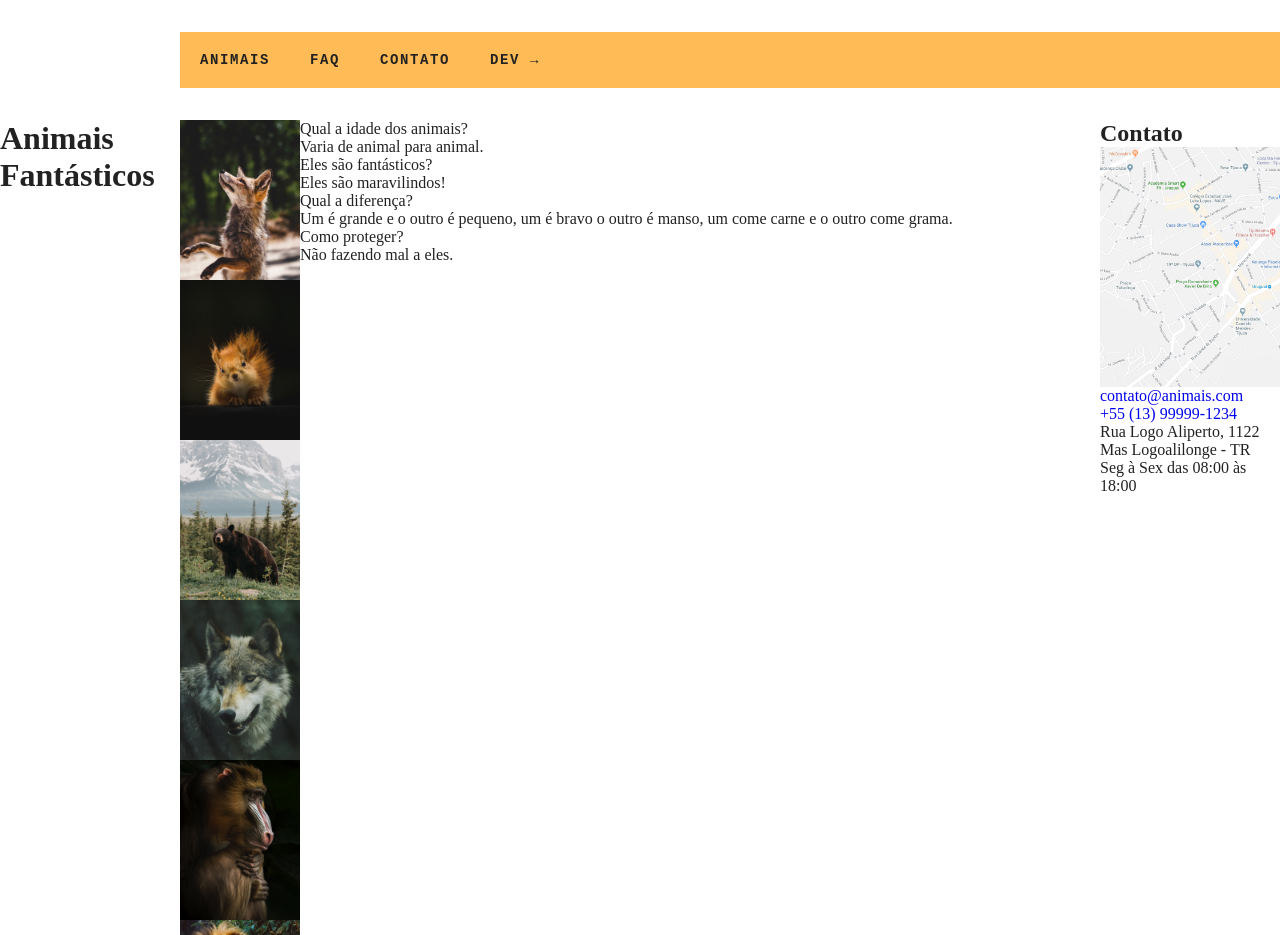
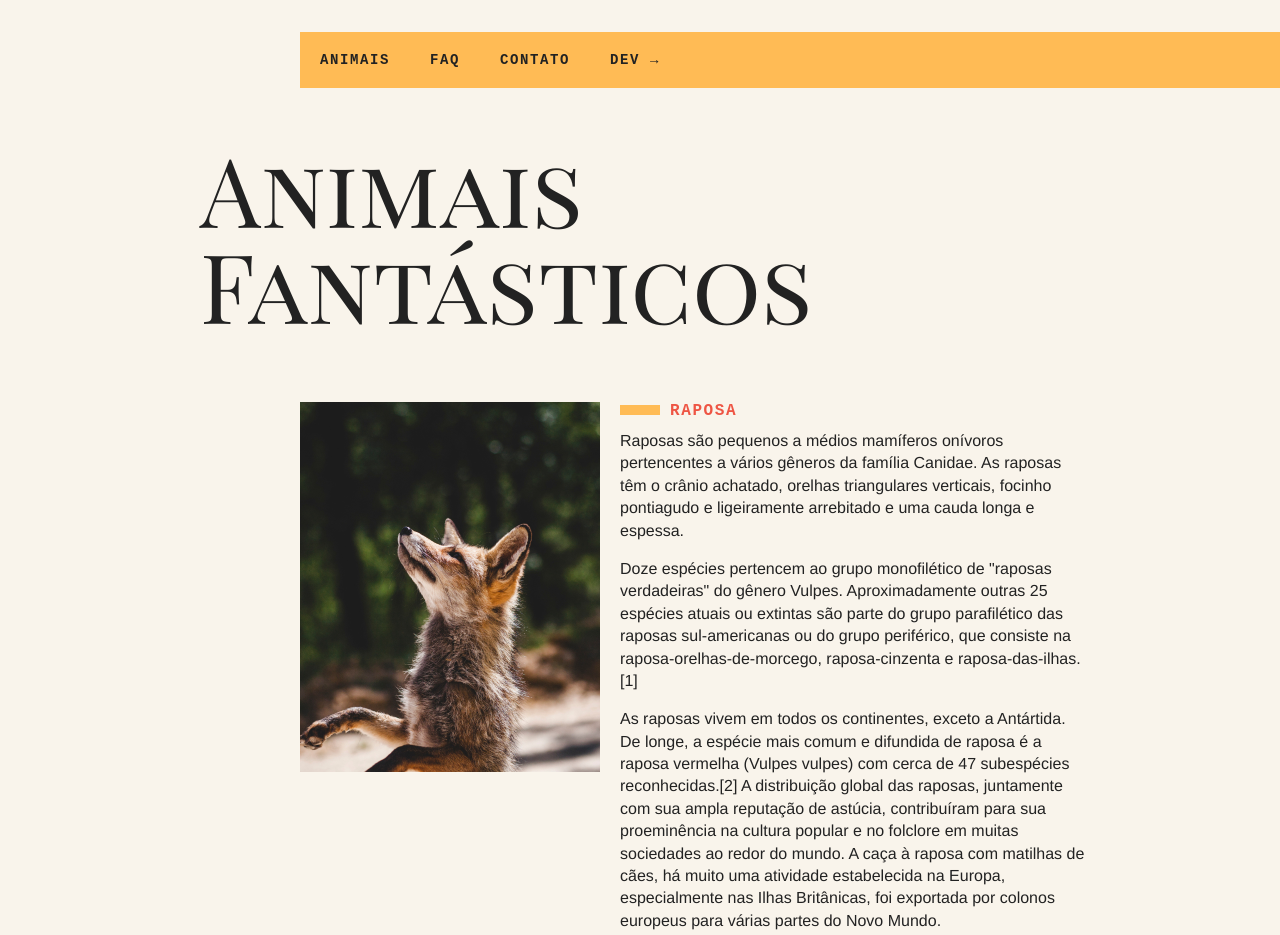
Before and after one commit to danielchavesfa/projeto-animais-fantasticos, a plain HTML site: page index.html in a window 1280 px wide. Shown: the top 935 px of the page. Drawn offline with Linux system fonts and the light colour scheme.

Commit message:
style adicionado

```diff
--- a/css/global.css
+++ b/css/global.css
@@ -1,8 +1,15 @@
 :root {
     --bg-color: #f9f4eb;
     --bg-header: #fb5;
+
     --cor-texto: #222;
-    --font-header: 'IBM Plex Mono', monospace;
+    --cor-subtitulo: #e54;
+
+    --dec-subtitulo: #fb5;
+
+    --font-mono: 'IBM Plex Mono', monospace;
+    --font-titulo: 'Playfair Display SC', Georgia, serif;
+    --font-texto: Helvetica, Arial, sans-serif;
 }
 
 body, h1, h2, p, ul, li, dd, dt, dl {
@@ -25,7 +32,14 @@ a {
 
 body {
     -webkit-smoothing: antialiased;
+    background-color: var(--bg-color);
     color: var(--cor-texto);
     display: grid;
     grid-template-columns: 1fr 120px minmax(300px, 800px) 1fr;
 }
+
+@media (max-width: 800px) {
+    body {
+        grid-template-columns: 1fr;
+    }
+}
--- a/css/header.css
+++ b/css/header.css
@@ -1,5 +1,5 @@
 header {
-    grid-column: 2/-1;
+    grid-column: 3 / -1;
 }
 
 .menu {
@@ -19,9 +19,15 @@ header {
     display: block;
     padding: 10px;
     color: var(--cor-texto);
-    font-family: var(--font-header);
+    font-family: var(--font-mono);
     font-weight: 700;
     letter-spacing: .1rem;
     text-transform: uppercase;
     font-size: .875rem;
 }
+
+@media (max-width: 800px) {
+    header {
+        grid-column: 1;
+    }
+}
--- a/css/main.css
+++ b/css/main.css
@@ -0,0 +1,178 @@
+.titulo {
+    grid-column: 1 / -1;
+    font-size: 6rem;
+    font-family: var(--font-titulo);
+    line-height: 1;
+    margin-bottom: 40px;
+    padding: 10px;
+    font-weight: 400;
+}
+
+.grid-section {
+    display: grid;
+    grid-template-columns: 90px 300px 1fr;
+    box-sizing: border-box;
+    grid-column: 2 / 4;
+    padding: 10px;
+    gap: 20px;
+}
+
+.animais h2 {
+    font-family: var(--font-mono);
+    color: var(--cor-subtitulo);
+    letter-spacing: .1em;
+    font-size: 1rem;
+    text-transform: uppercase;
+    margin-bottom: 10px;
+}
+
+.animais h2::before {
+    content: '';
+    width: 40px;
+    height: 10px;
+    background-color: var(--bg-header);
+    display: inline-block;
+    margin-right: 10px;
+}
+
+.animais p {
+    font-family: var(--font-texto);
+    line-height: 1.4;
+    margin-bottom: 1rem;
+}
+
+.grid-section .animais-galeria {
+    grid-column: 2;
+    overflow-y: scroll;
+    height: 370px;
+}
+
+.animais-galeria::-webkit-scrollbar {
+    width: 16px;
+}
+
+.animais-galeria::-webkit-scrollbar-track {
+    background-color: transparent;
+
+}
+
+.animais-galeria::-webkit-scrollbar-thumb {
+    background-color: var(--bg-header);
+    border-left: 4px solid var(--bg-color);
+    border-right: 4px solid var(--bg-color);
+}
+
+.grid-section .animais-conteudo {
+    grid-column: 3;
+}
+
+.faq-lista {
+    grid-column: 2 / -1;
+}
+
+.faq-lista dt {
+    font-family: var(--font-mono);
+    color: var(--cor-subtitulo);
+    letter-spacing: .1em;
+    font-size: 1rem;
+    text-transform: uppercase;
+    margin-bottom: 10px;
+    font-weight: bold;
+}
+
+.faq-lista dt::before {
+    content: '';
+    width: 20px;
+    height: 10px;
+    background-color: var(--bg-header);
+    display: inline-block;
+    margin-right: 10px;
+}
+
+.faq-lista dd {
+    margin-bottom: 20px;
+    font-family: var(--font-texto);
+    line-height: 1.4;
+    margin-bottom: 1rem;
+    margin-left: 30px;
+}
+
+.contato .mapa {
+    grid-column: 2;
+}
+
+.contato-info {
+    margin-bottom: 20px;
+    font-family: var(--font-texto);
+    line-height: 2;
+}
+
+.contato-info li::before {
+    content: '';
+    width: 20px;
+    height: 10px;
+    background-color: var(--bg-header);
+    display: inline-block;
+    margin-right: 10px;
+}
+
+.contato-info a {
+    color: var(--cor-texto);
+}
+
+.copy {
+    grid-column: 3 / -1;
+    padding: 10px;
+    background-color: var(--bg-header);
+}
+
+.copy p {
+    padding: 10px;
+    color: var(--cor-texto);
+    font-family: var(--font-mono);
+    font-weight: 700;
+    letter-spacing: .1rem;
+    text-transform: uppercase;
+    font-size: .875rem;
+}
+
+.copy span {
+    padding: 10px;
+}
+
+.copy span a {
+    color: var(--cor-texto);
+}
+
+@media (max-width: 800px) {
+    .grid-section, .copy {
+        grid-column: 1;
+    }
+
+    .grid-section .titulo {
+        grid-column: 1 / -1;
+        font-size: 4rem;
+    }
+
+    .animais {
+        grid-template-columns: 120px 1fr;
+        gap: 10px;
+    }
+
+    .animais-galeria {
+        grid-column: 1 !important;
+        min-width: 120px;
+    }
+
+    .animais-conteudo {
+        grid-column: 2;
+    }
+
+    .contato {
+        grid-template-columns: 1fr;
+    }
+
+    .contato .mapa {
+        grid-column: 1;
+    }
+}
--- a/index.html
+++ b/index.html
@@ -6,6 +6,9 @@
     <meta http-equiv="X-UA-Compatible" content="IE=edge">
     <meta name="viewport" content="width=device-width, initial-scale=1.0">
     <title>Animais Fantásticos</title>
+    <link rel="preconnect" href="https://fonts.googleapis.com">
+    <link rel="preconnect" href="https://fonts.gstatic.com" crossorigin>
+    <link href="https://fonts.googleapis.com/css2?family=Playfair+Display+SC&display=swap" rel="stylesheet">
     <link rel="stylesheet" href="./css/style.css">
 </head>
 
@@ -22,9 +25,10 @@
         </nav>
     </header>
 
-    <h1>Animais Fantásticos</h1>
+
     <section class="grid-section animais" id="animais">
-        <ul>
+        <h1 class="titulo">Animais Fantásticos</h1>
+        <ul class="animais-galeria">
             <li><img src="assets/img/imagem1.jpg" alt="Raposa"></li>
             <li><img src="assets/img/imagem2.jpg" alt="Esquilo"></li>
             <li><img src="assets/img/imagem3.jpg" alt="Urso"></li>
@@ -140,8 +144,10 @@
             </section>
         </div>
     </section>
+
     <section class="faq grid-section" id="faq">
-        <dl>
+        <h1 class="titulo">FAQ</h1>
+        <dl class="faq-lista">
             <dt>Qual a idade dos animais?</dt>
             <dd>Varia de animal para animal.</dd>
 
@@ -149,18 +155,18 @@
             <dd>Eles são maravilindos!</dd>
 
             <dt>Qual a diferença?</dt>
-            <dt>Um é grande e o outro é pequeno, um é bravo o outro é manso, um come carne e o outro come grama.</dt>
+            <dd>Um é grande e o outro é pequeno, um é bravo o outro é manso, um come carne e o outro come grama.</dd>
 
             <dt>Como proteger?</dt>
             <dd>Não fazendo mal a eles.</dd>
         </dl>
     </section>
+
     <section class="contato grid-section" id="contato">
-        <h1>Contato</h1>
+        <h1 class="titulo">Contato</h1>
         <div class="mapa">
             <img src="./assets/img/mapa.png" alt="Localização no mapa.">
         </div>
-
         <ul class="contato-info">
             <li><a href="mailto:contato@animais.com">contato@animais.com</a></li>
             <li><a href="tel:+5513999991234">+55 (13) 99999-1234</a></li>
@@ -172,7 +178,7 @@
 
     <footer class="copy">
         <p>Todos os direitos reservados.</p>
-        <p><em>Site recriado apenas para estudo por Daniel Chaves.</em></p>
+        <span><small><em>Site recriado apenas para estudo por <strong><a href="https://github.com/danielchavesfa" rel="external noopener" target="_blank">Daniel Chaves</a></strong>.</em></small></span>
     </footer>
 
 </body>
```
